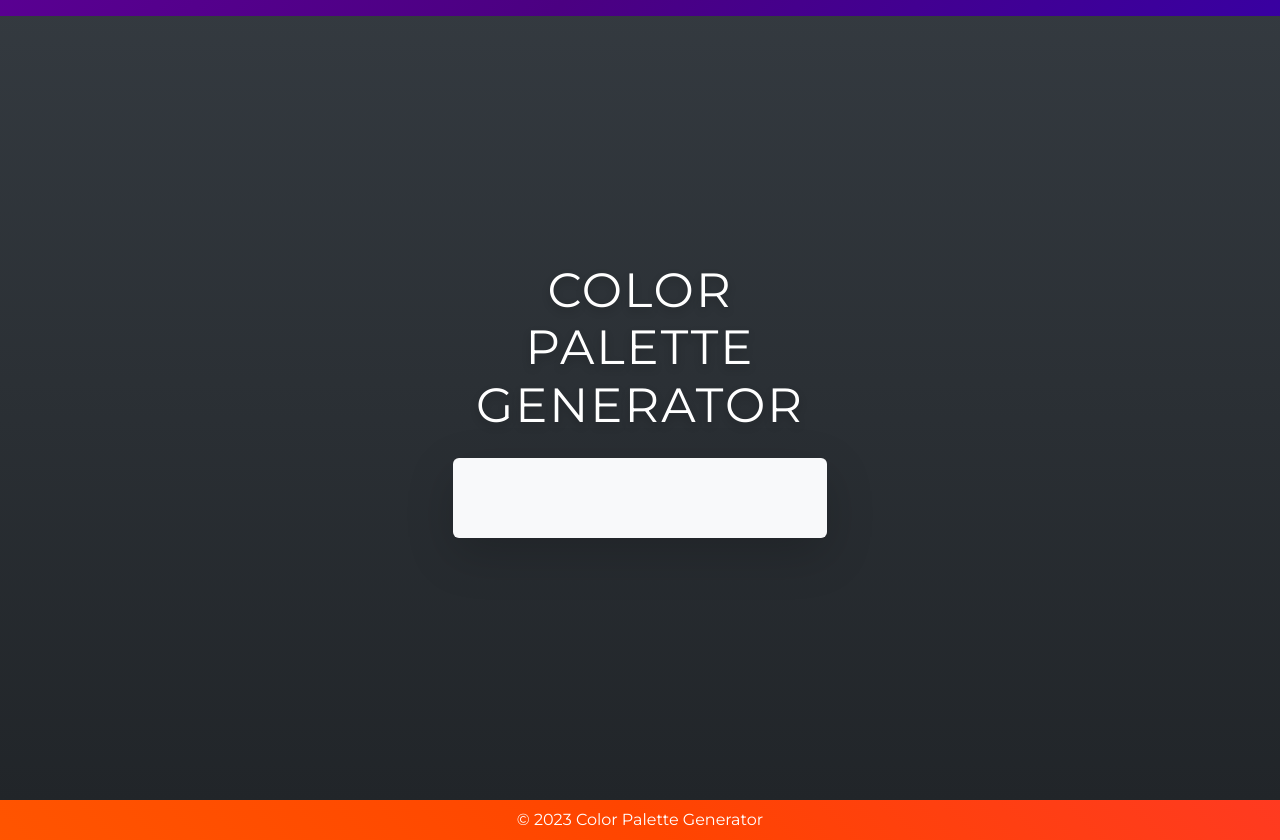
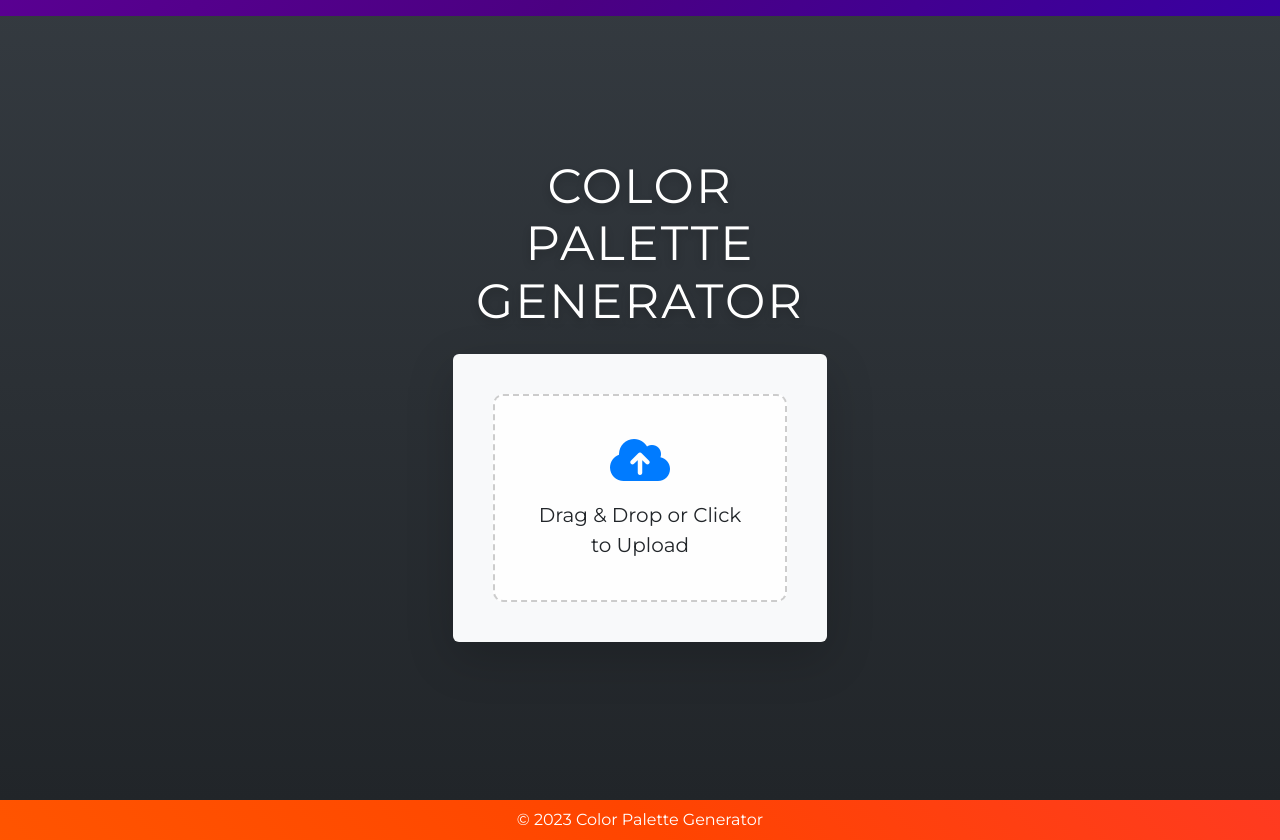
Before and after one commit to kbrudnowski/Color-palette-generator, a Flask app: template app/templates/index.html in a window 1280 px wide. Run offline with Flask 3, Linux system fonts and the light colour scheme; the template is opened without the code that fills it, so the values that code supplies are empty; some libraries are stand-ins or nearby versions.

Commit message:
change dropzone appearance

```diff
--- a/app/templates/index.html
+++ b/app/templates/index.html
@@ -2,16 +2,19 @@
 {{ super() }}
 
 {% block header %}
-{{ dropzone.load_css() }}
     {% endblock %}
 
 {% block content %}
 
-{{ dropzone.create(action='upload_file') }}
-  {% endblock %}
+<form action="/" method="POST" class="dropzone" id="my-dropzone">
+        <div class="dz-message">
+                                <i class="fas fa-cloud-upload-alt mb-3"></i>
+                                <p class="lead mb-0">Drag &amp; Drop or Click to Upload</p>
+                            </div>
+    </form>
+
+{% endblock %}
 
 {% block footer %}
-{{ dropzone.load_js() }}
+
     {% endblock %}
-
-{{ dropzone.config() }}
```
Also changed, not shown: app/routes.py (+9 -3 lines).
